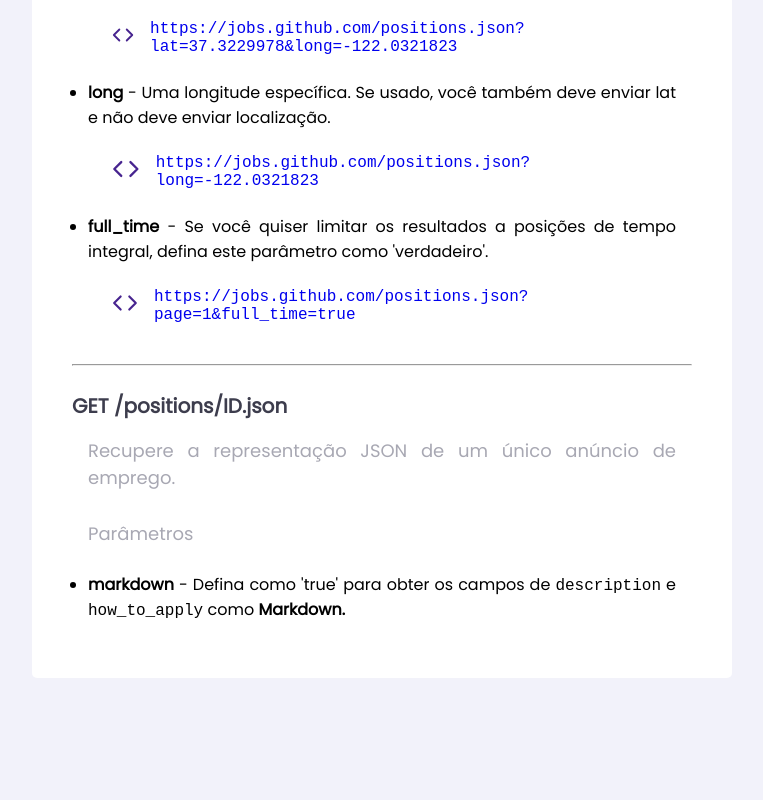
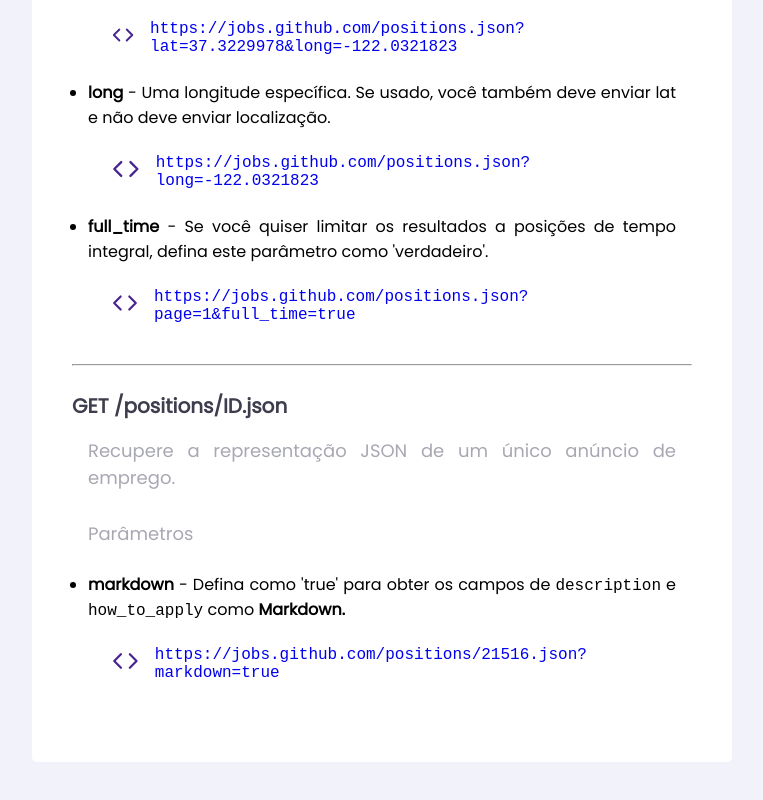
Before and after one commit to meninolucasdedd/dafio-insight-lab, a React (Create React App) app: page /api in a window 1280 px wide. Shown: the part 2795-3595 px from the top of the page, without its empty margins (148-911 px from the left). Before the commit the page ends 3513 px from the top, so only its background shows below. Built offline with nearby package versions, Linux system fonts and the light colour scheme.

Commit message:
Atualizando página API

```diff
--- a/src/pages/ApiUse/index.tsx
+++ b/src/pages/ApiUse/index.tsx
@@ -118,7 +118,6 @@ const ApiUse: React.FC = () =>{
                   <b>full_time </b>
                   - Se você quiser limitar os resultados a posições de tempo integral, defina este parâmetro como 'verdadeiro'.
                 </li>
-
                   <a href="https://jobs.github.com/positions.json?page=1&full_time=true">
                     <FiCode size={30}/>
                     <code>https://jobs.github.com/positions.json?page=1&full_time=true</code>
@@ -139,6 +138,10 @@ const ApiUse: React.FC = () =>{
                   <b>markdown </b>
                 - Defina como 'true' para obter os campos de <code>description</code> e <code>how_to_apply</code> como <b>Markdown.</b>
                 </li>
+                <a href="https://jobs.github.com/positions/21516.json?markdown=true">
+                    <FiCode size={30}/>
+                    <code>https://jobs.github.com/positions/21516.json?markdown=true</code>
+                </a>
               </ul>
             </div>
           </div>
```
